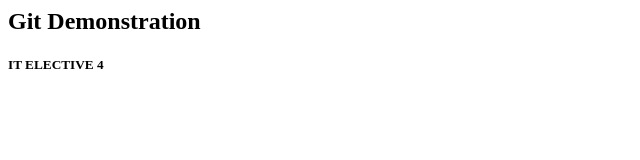
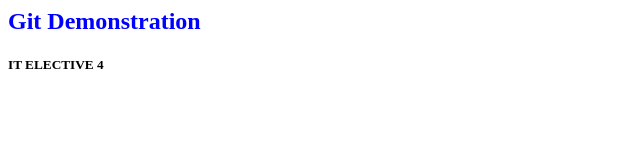
Before and after one commit to harlynqiu/gitdemo1, a plain HTML site: page index.html in a window 1280 px wide. Shown: the whole page, without its empty margins (0-640 px from the left). Drawn offline with Linux system fonts and the light colour scheme.

Commit message:
added css and js

```diff
--- /dev/null
+++ b/css/styles.css
@@ -0,0 +1,3 @@
+h2{
+    color: blue;
+}
--- a/index.html
+++ b/index.html
@@ -4,6 +4,7 @@
     <meta http-equiv="X-UA-Compatible" content="IE=edge">
     <meta name="viewport" content="width=device-width, initial-scale=1.0">
     <title>Document</title>
+    <link rel="stylesheet" href="css/styles.css"
 </head>
 <body>
     <h2>Git Demonstration</h2>
--- /dev/null
+++ b/js/my.js
@@ -0,0 +1 @@
+console.log("hello world");
```
